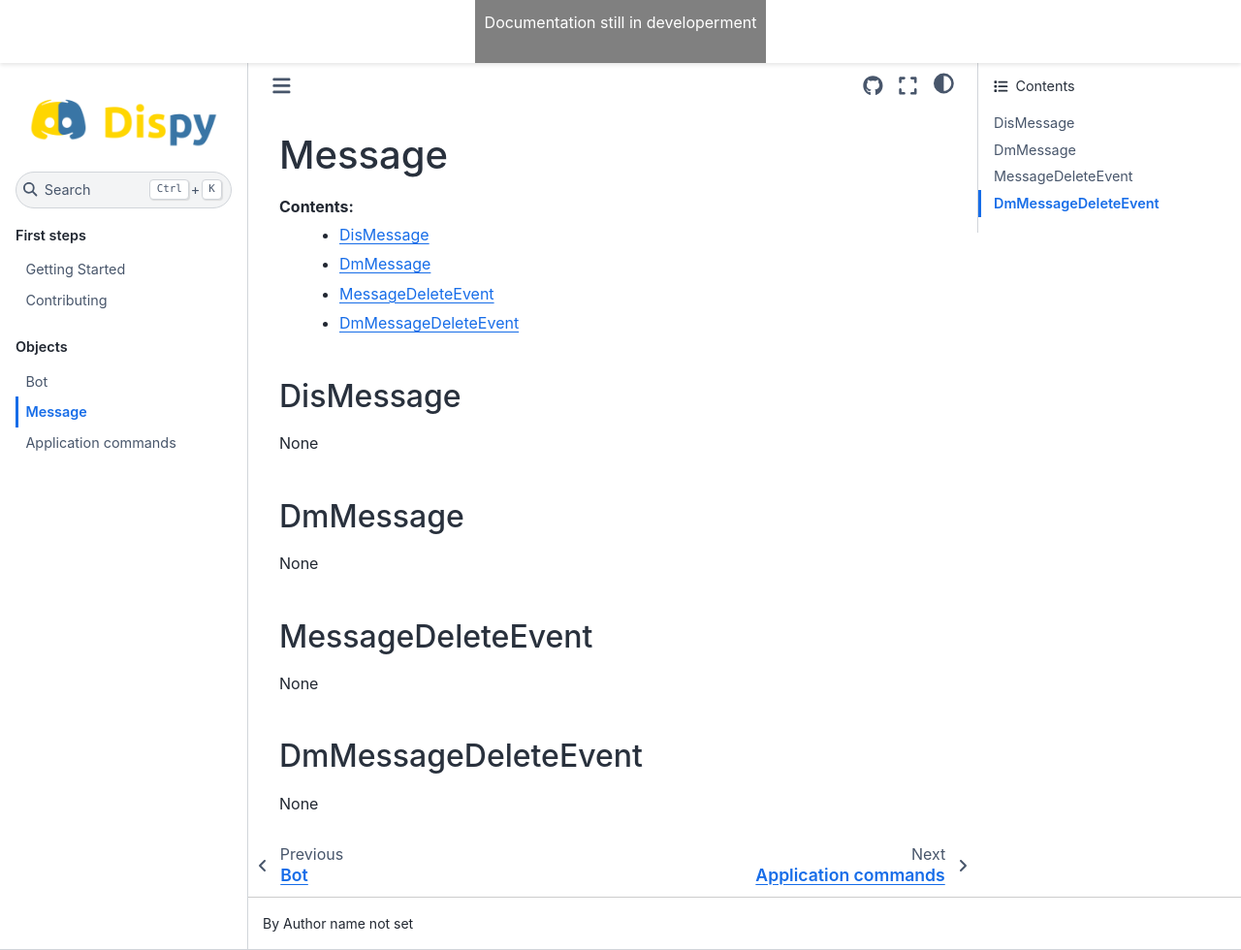
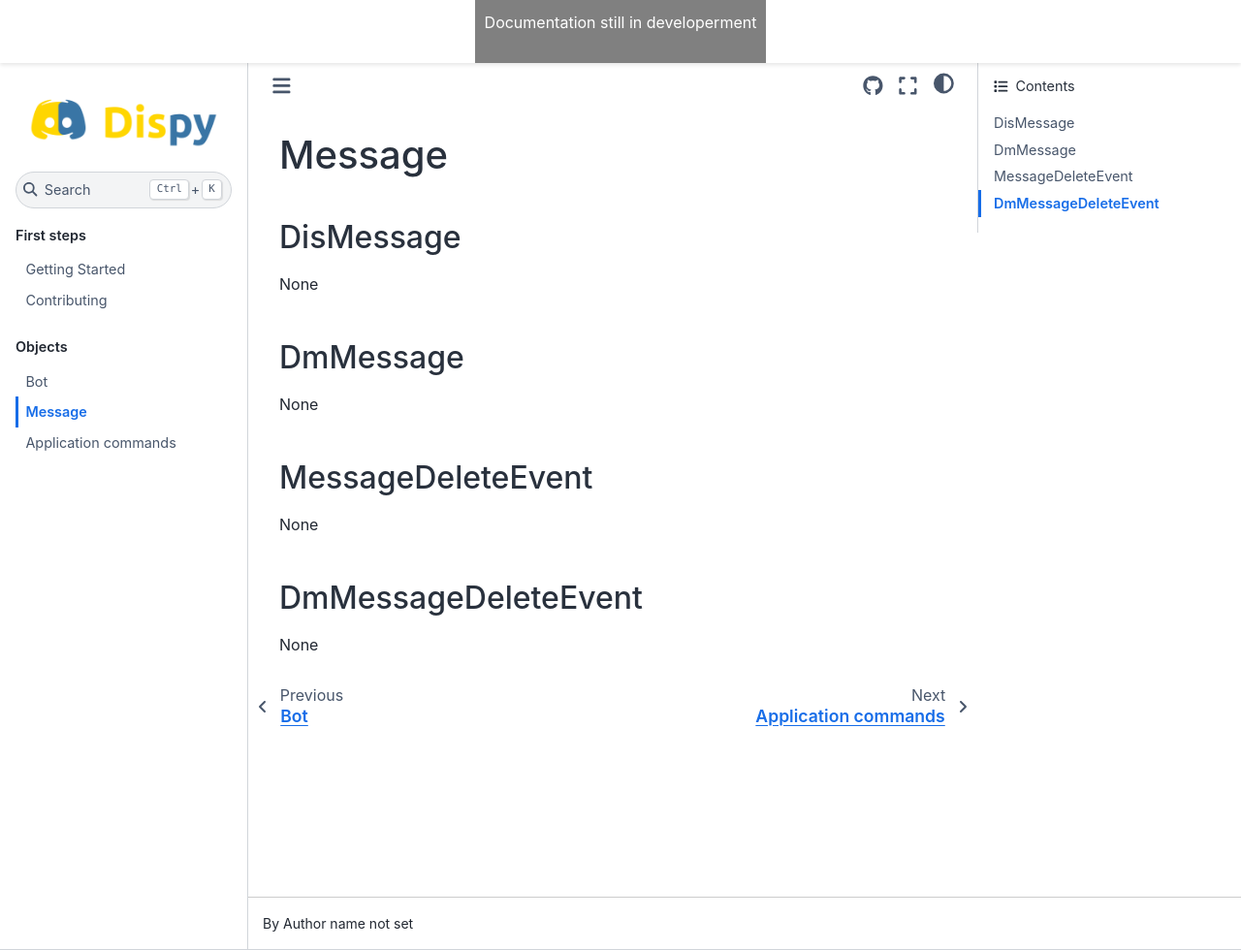
Before and after one commit to bleudev/pytecord_old_archive, a Sphinx documentation site: the page built from docs/source/objects/message.rst, in a window 1280 px wide and 980 px high. Shown: the whole window at 97% size. Built offline with Sphinx 7.4.7 and the Sphinx Book theme 1.1.4, drawn with Linux system fonts in a browser that asks for light colours.

Commit message:
Remove contents

```diff
--- a/docs/source/objects/message.rst
+++ b/docs/source/objects/message.rst
@@ -1,11 +1,5 @@
 Message
 #######
-
-Contents:
-    * `DisMessage`_
-    * `DmMessage`_
-    * `MessageDeleteEvent`_
-    * `DmMessageDeleteEvent`_
 
 DisMessage
 **********
```
